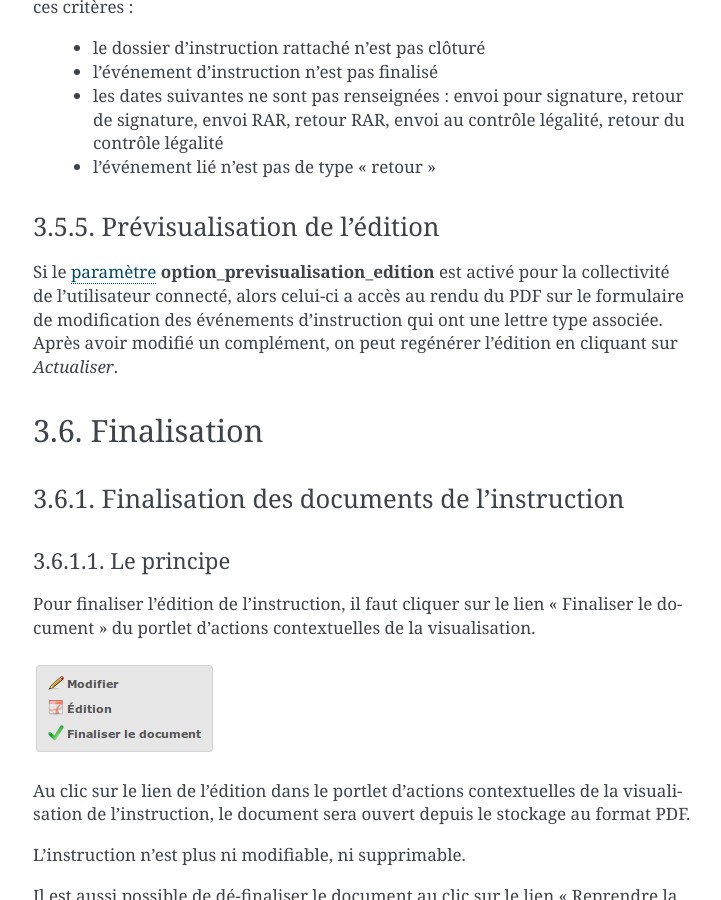
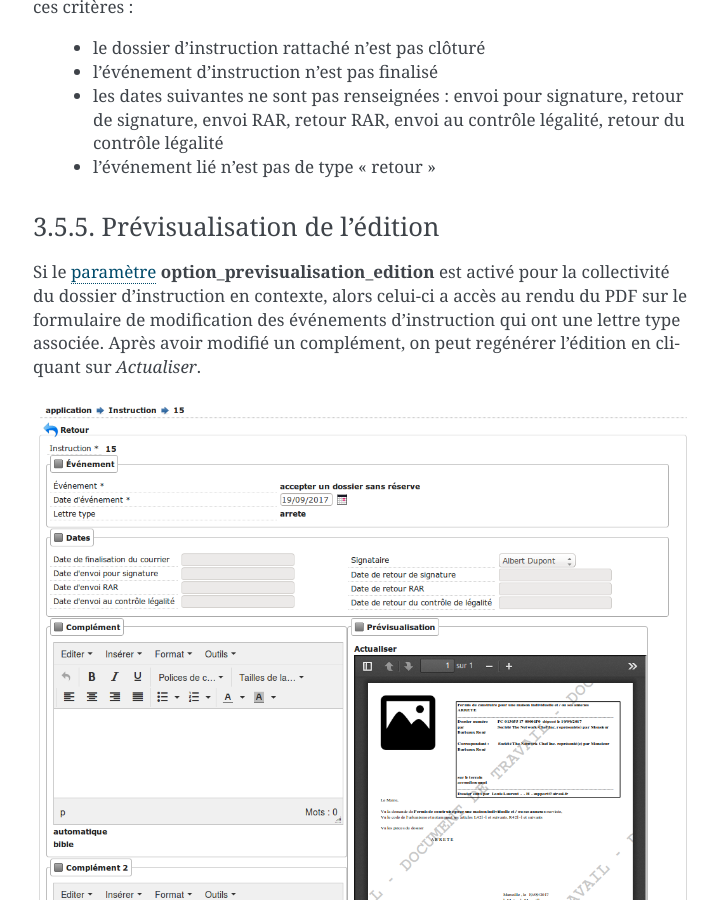
Before and after one commit to mpavaux/openads-documentation, a Sphinx documentation site: the page built from source/manuel_utilisateur/instruction.rst, in a window 1280 px wide and 900 px high, scrolled down 22154 px. Shown: the whole window, without its empty margins (387-1108 px from the left). Built offline with Sphinx 7.4.7, drawn with Linux system fonts in a browser that asks for light colours.

Commit message:
* Screenshot prévisu PDF

```diff
--- a/source/manuel_utilisateur/instruction.rst
+++ b/source/manuel_utilisateur/instruction.rst
@@ -517,7 +517,9 @@
 Prévisualisation de l'édition
 =============================
 
-Si le :ref:`paramètre<parametrage_parametre>` **option_previsualisation_edition** est activé pour la collectivité de l'utilisateur connecté, alors celui-ci a accès au rendu du PDF sur le formulaire de modification des événements d'instruction qui ont une lettre type associée. Après avoir modifié un complément, on peut regénérer l'édition en cliquant sur *Actualiser*.
+Si le :ref:`paramètre<parametrage_parametre>` **option_previsualisation_edition** est activé pour la collectivité du dossier d'instruction en contexte, alors celui-ci a accès au rendu du PDF sur le formulaire de modification des événements d'instruction qui ont une lettre type associée. Après avoir modifié un complément, on peut regénérer l'édition en cliquant sur *Actualiser*.
+
+.. image:: instruction_previsualisation_edition.png
 
 ============
 Finalisation
```
Also changed, not shown: source/manuel_utilisateur/instruction_previsualisation_edition.png (added).
